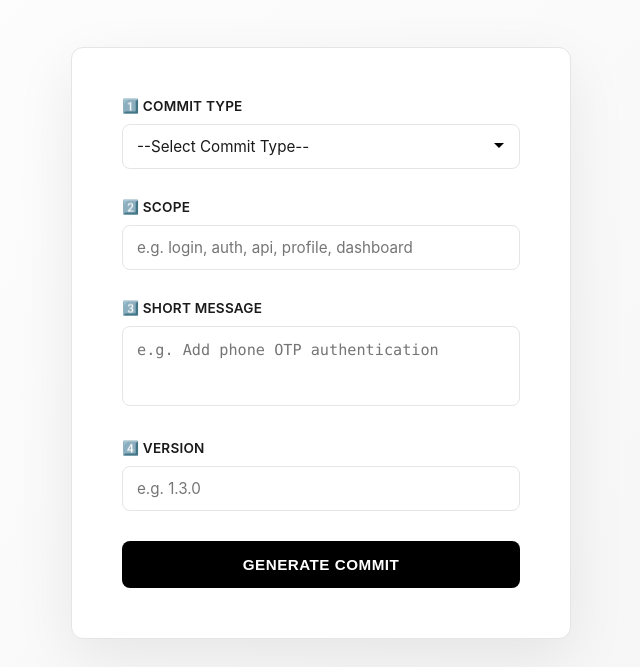
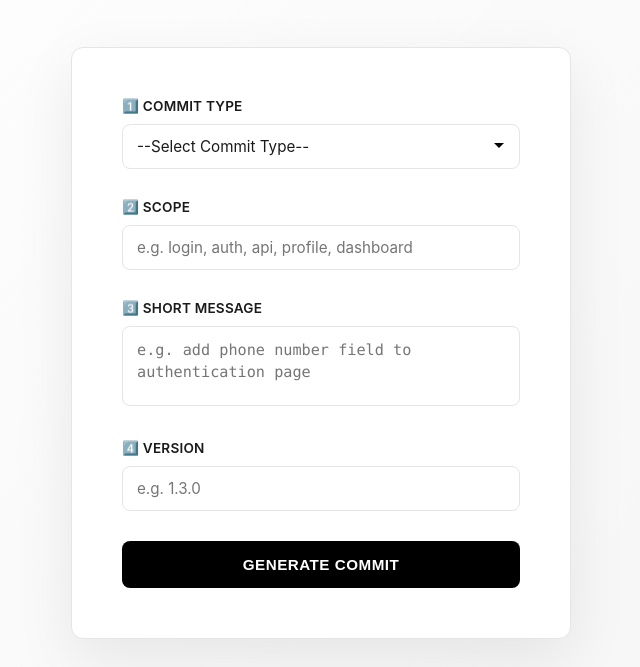
Before and after one commit to phpfact/git-commit-syntax, a plain HTML site: page index.html in a window 1280 px wide. Shown: the part 133-800 px from the top of the page, without its empty margins (319-959 px from the left). Drawn offline with Linux system fonts and the light colour scheme.

Commit message:
Update textarea placeholder text in index.html

```diff
--- a/index.html
+++ b/index.html
@@ -314,7 +314,7 @@
 
     <div class="form-group">
       <label>3️⃣ Short Message</label>
-      <textarea id="message" placeholder="e.g. Add phone OTP authentication"></textarea>
+      <textarea id="message" placeholder="e.g. add phone number field to authentication page"></textarea>
     </div>
 
     <div class="form-group">
```
